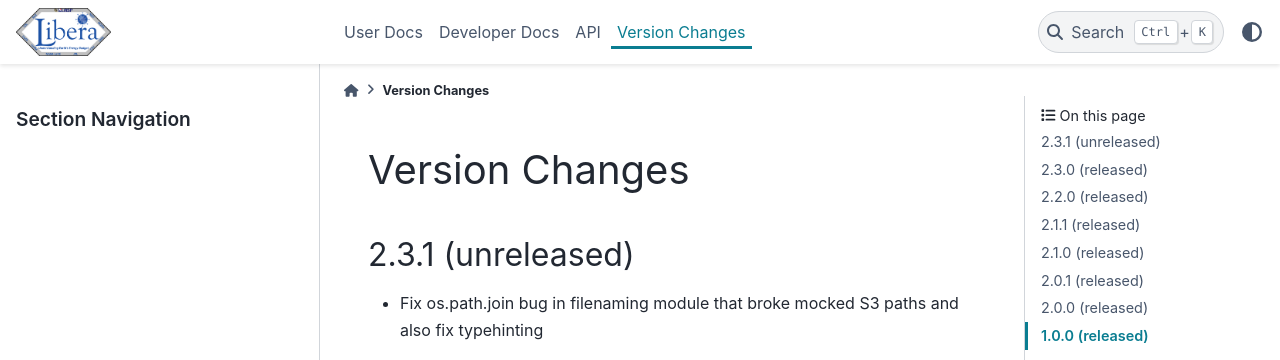
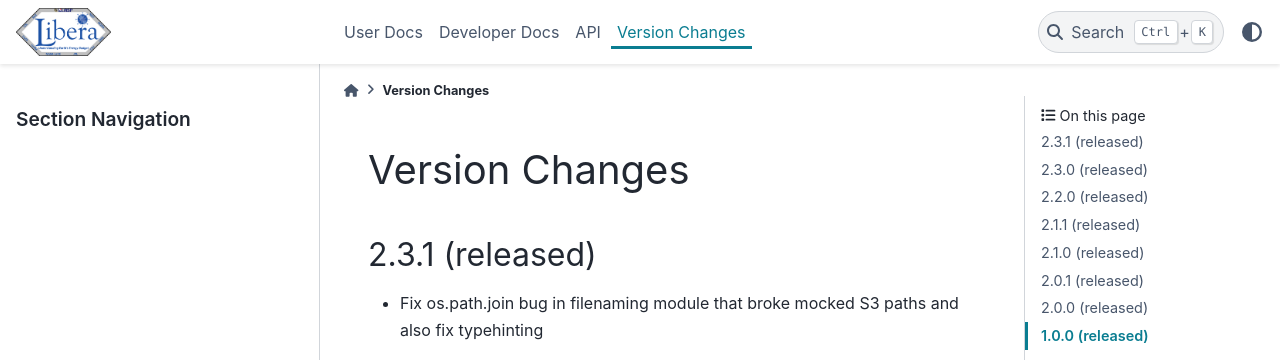
Before and after one commit to LASP-Libera/libera_utils, a Sphinx documentation site: the page built from doc/source/changelog.md, in a window 1280 px wide and 900 px high. Shown: the top 360 px of the window. Built offline with Sphinx 7.4.7 and the PyData theme 0.15.4, drawn with Linux system fonts in a browser that asks for light colours.

Commit message:
Bump version to 2.3.1 Update 2.3.1 in the changelog to released

```diff
--- a/doc/source/changelog.md
+++ b/doc/source/changelog.md
@@ -1,6 +1,6 @@
 # Version Changes
 
-## 2.3.1 (unreleased)
+## 2.3.1 (released)
 - Fix os.path.join bug in filenaming module that broke mocked S3 paths and also fix typehinting
 
 ## 2.3.0 (released)
--- a/pyproject.toml
+++ b/pyproject.toml
@@ -1,6 +1,6 @@
 [tool.poetry]
 name = "libera_utils"
-version = "2.3.1rc2"
+version = "2.3.1"
 description = "Utility package for Libera Science Data Processing and the Libera Science Data Center. Copyright 2022 University of Colorado."
 authors = [  # Alphabetical
     "Stephane Beland <stephane.beland@lasp.colorado.edu>",
```
